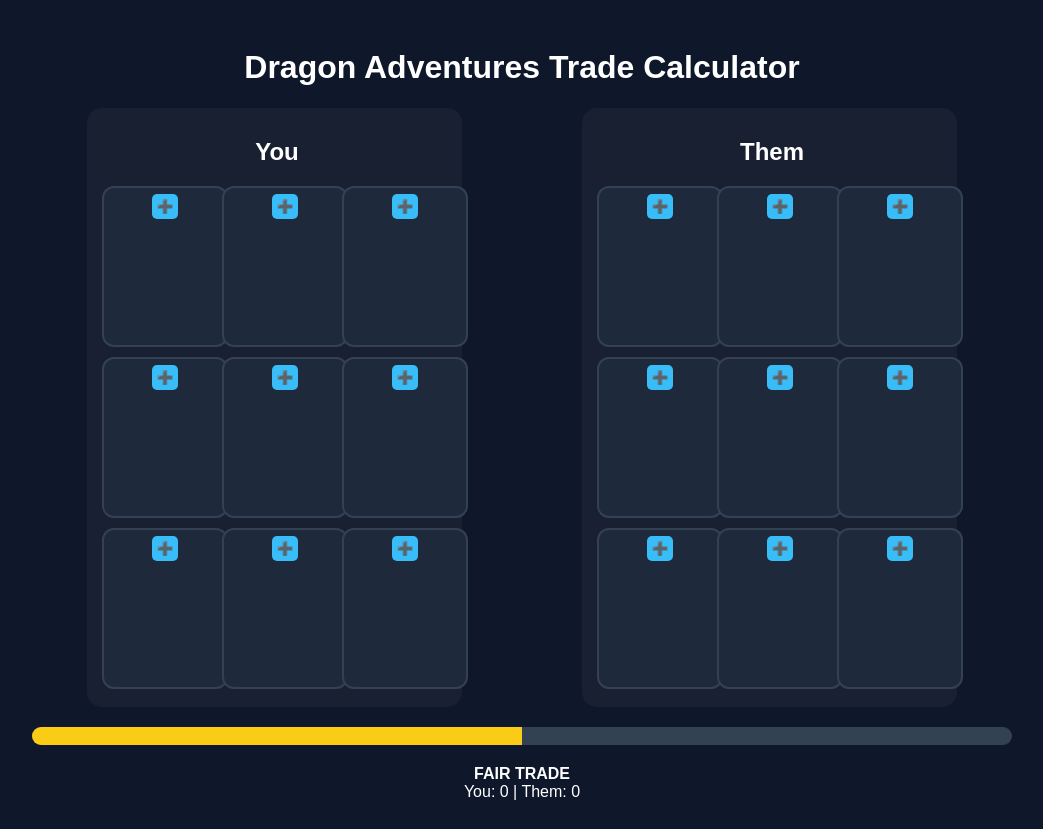
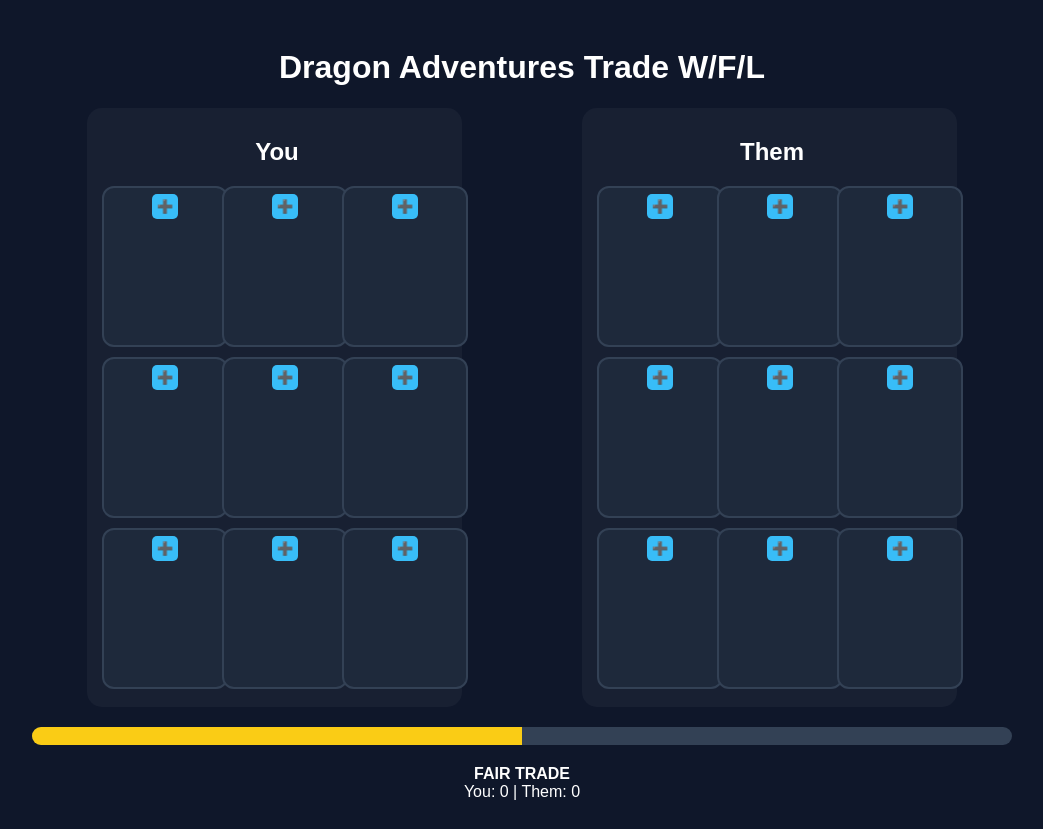
Before and after one commit to kristyloo/trade-calculator, a plain HTML site: page index.html in a window 1280 px wide. Shown: the whole page, without its empty margins (118-1161 px from the left). Drawn offline with Linux system fonts and the light colour scheme.

Commit message:
Update index.html

```diff
--- a/index.html
+++ b/index.html
@@ -177,7 +177,7 @@
 
 <body>
 
-<h1>Dragon Adventures Trade Calculator</h1>
+<h1>Dragon Adventures Trade W/F/L</h1>
 
 <div class="container">
 
```
